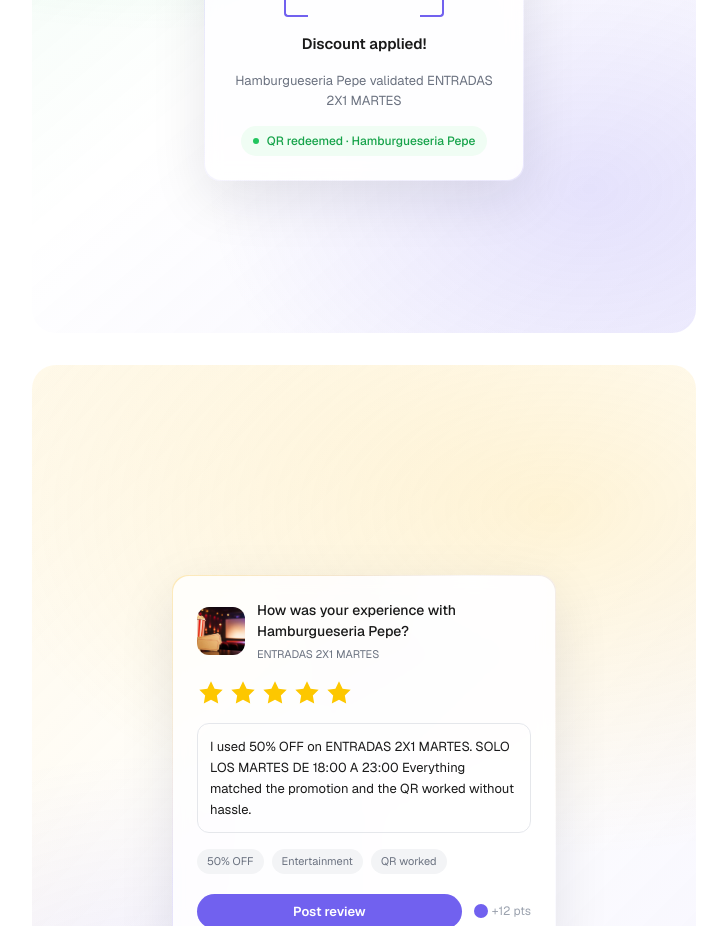
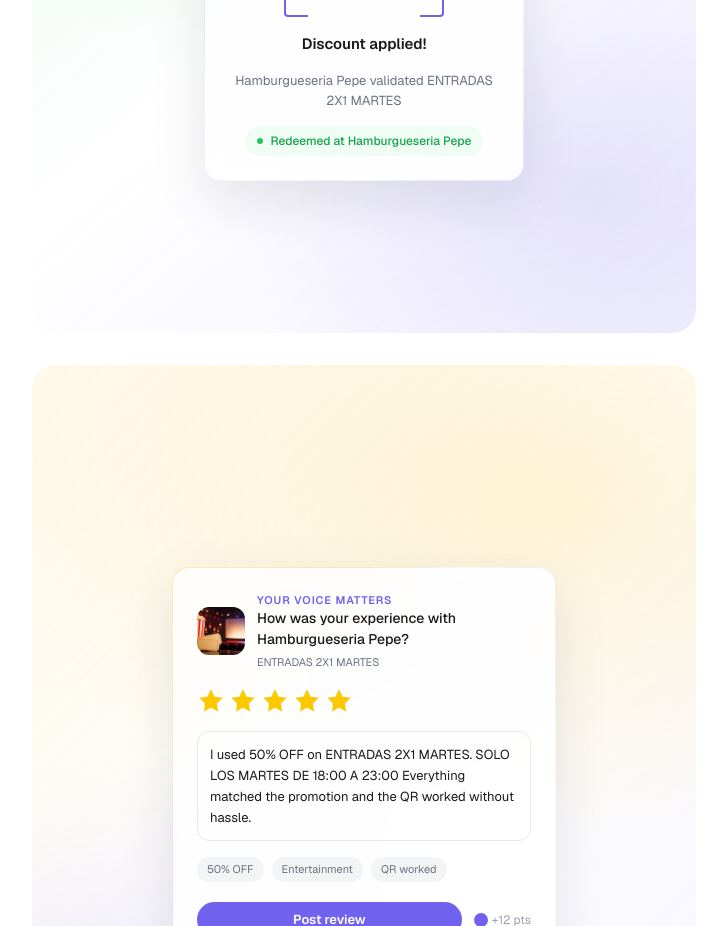
Before and after one commit to QRustOrg/Klippr-LandingPage, a Next.js app: page / in a window 1280 px wide. Shown: the part 5660-6586 px from the top of the page, without its empty margins (504-1231 px from the left). Built offline with nearby package versions, Linux system fonts and the light colour scheme; no server answers.

Commit message:
feat: update redemption message and add feedback prompt

```diff
--- a/src/components/HowItWorksSection.tsx
+++ b/src/components/HowItWorksSection.tsx
@@ -443,7 +443,7 @@
           </p>
           <div className="flex items-center gap-2 bg-[#f0fdf4] text-[#16a34a] text-[12px] font-medium px-3 py-1.5 rounded-full">
             <div className="w-1.5 h-1.5 rounded-full bg-[#22c55e]" />
-            {p.redeemed.replace("The Daily Grind", featuredPromotion.businessName)}
+            Redeemed at {featuredPromotion.businessName}
           </div>
         </div>
       </div>
@@ -474,6 +474,9 @@
               <Image src={featuredPromotion.imageSrc} alt="" fill className="object-cover" sizes="48px" />
             </div>
             <div className="min-w-0">
+              <p className="text-[11px] font-semibold uppercase tracking-[0.08em] text-[#7161ef]">
+                Your voice matters
+              </p>
               <p className="text-[14px] font-medium text-[#1a1a1a]">
                 How was your experience with {featuredPromotion.businessName}?
               </p>
```
